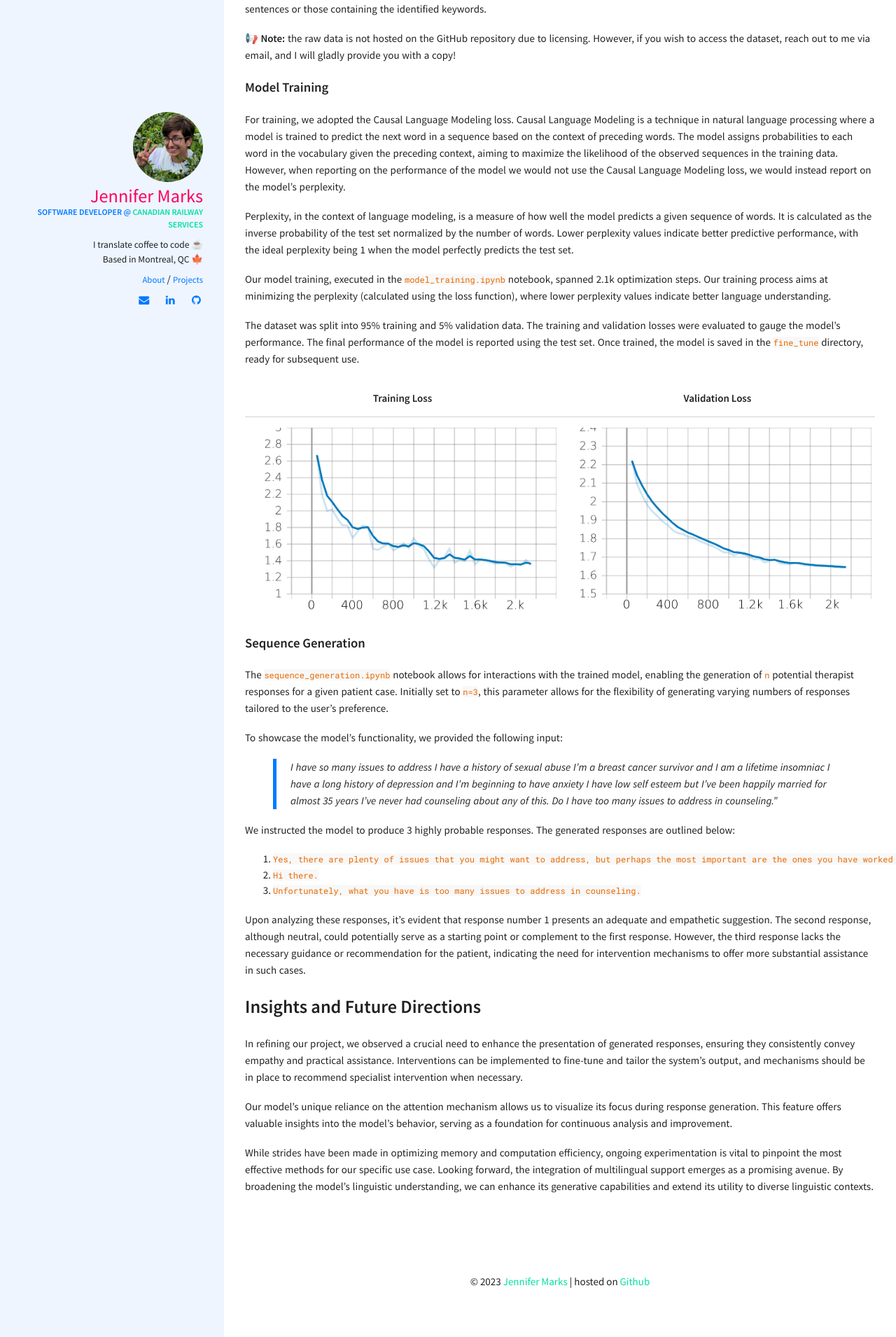
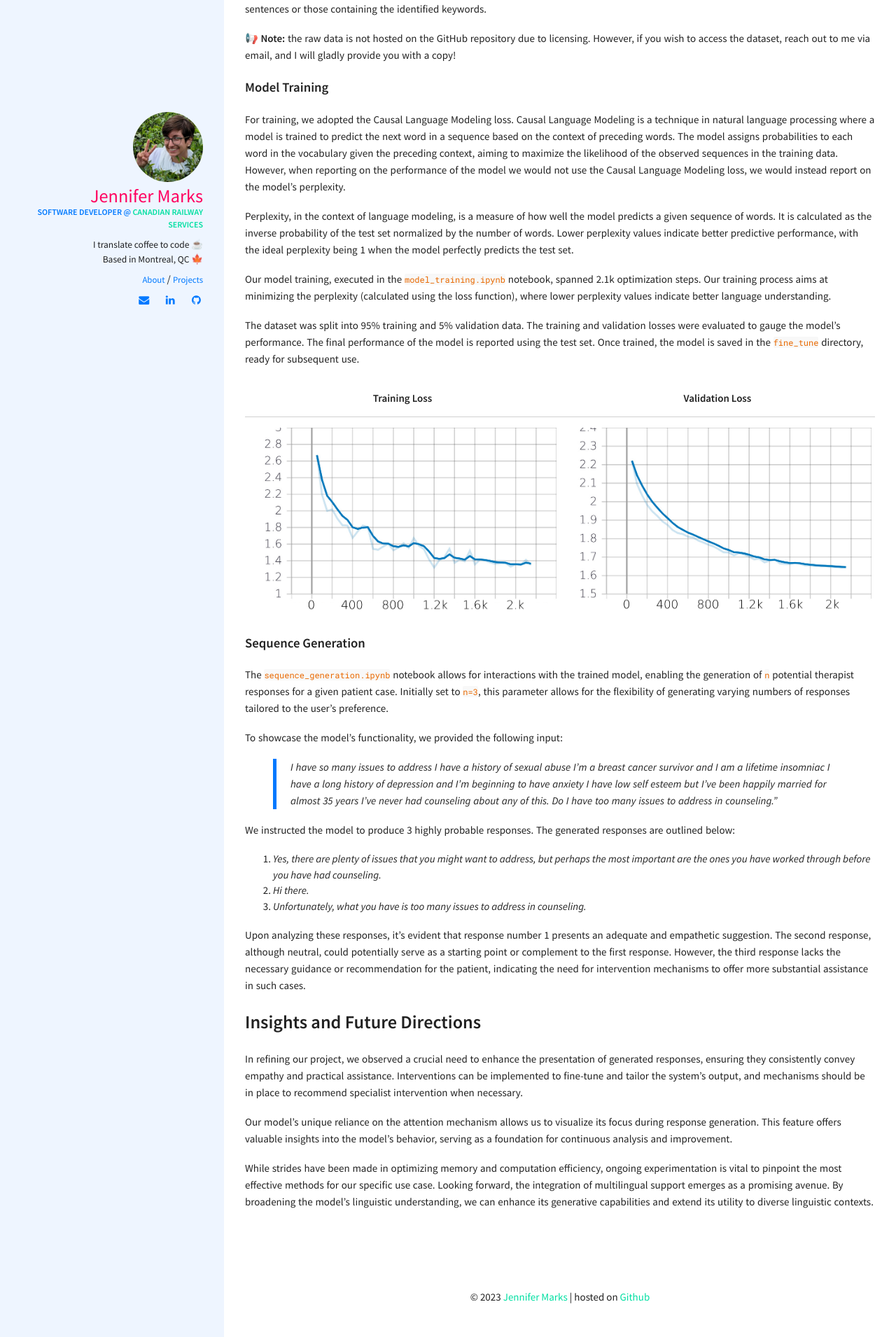
Before and after one commit to JenMarks/jenmarks.github.io, a Jekyll site: the page built from projects_html/robo_therapist.html, in a window 1280 px wide. Shown: the part 1230-3140 px from the top of the page at 70% size. Built offline with Jekyll 4.4.1, drawn with Linux system fonts in a browser that asks for light colours.

Commit message:
removed code block. inserted italic (#6)

```diff
--- a/_includes/projects_markdown/robo_therapist.md
+++ b/_includes/projects_markdown/robo_therapist.md
@@ -91,9 +91,9 @@ To showcase the model's functionality, we provided the following input:
 
 We instructed the model to produce 3 highly probable responses. The generated responses are outlined below:
 
- 1. `Yes, there are plenty of issues that you might want to address, but perhaps the most important are the ones you have worked through before you have had counseling.`
- 2. `Hi there.`
- 3. `Unfortunately, what you have is too many issues to address in counseling.`
+ 1. _Yes, there are plenty of issues that you might want to address, but perhaps the most important are the ones you have worked through before you have had counseling._
+ 2. _Hi there._
+ 3. _Unfortunately, what you have is too many issues to address in counseling._
 
 Upon analyzing these responses, it's evident that response number 1 presents an adequate and empathetic suggestion.
 The second response, although neutral, could potentially serve as a starting point or complement to the first response.
```
